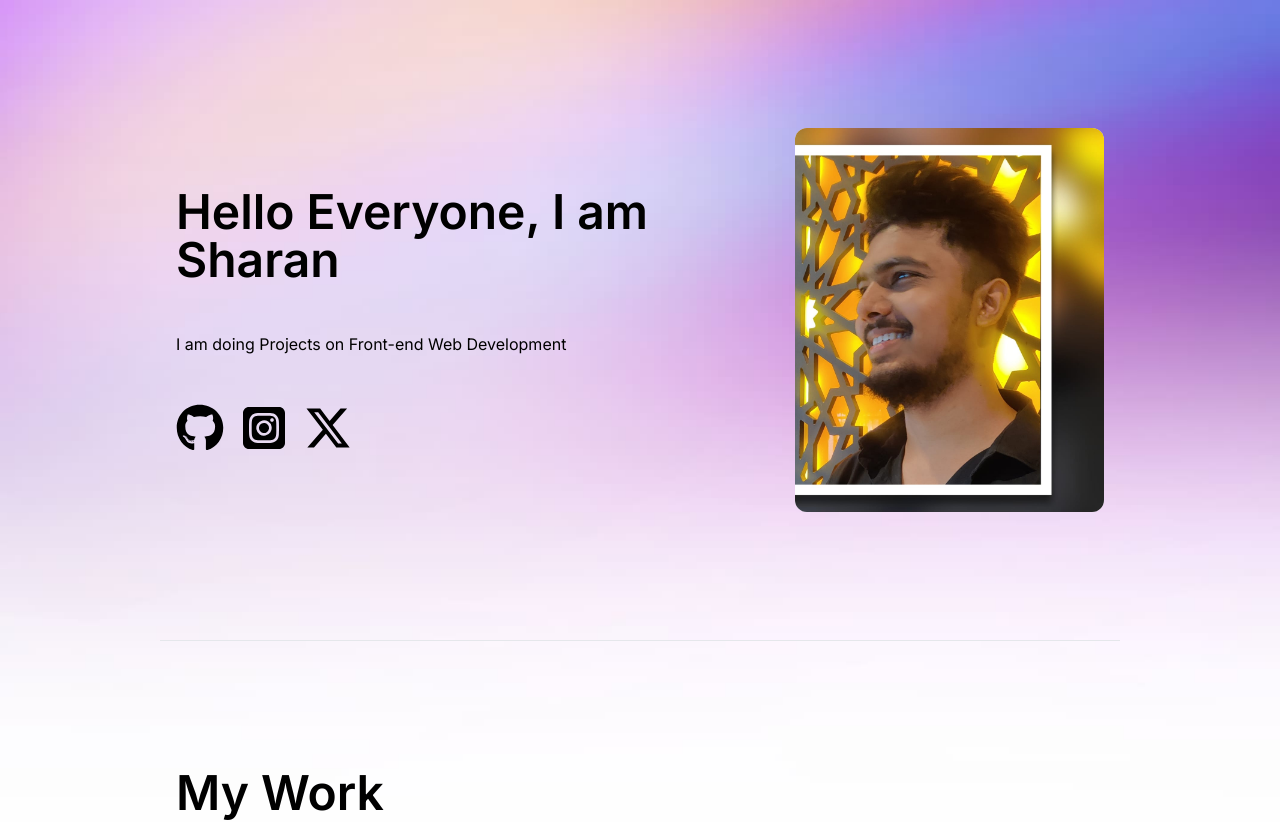
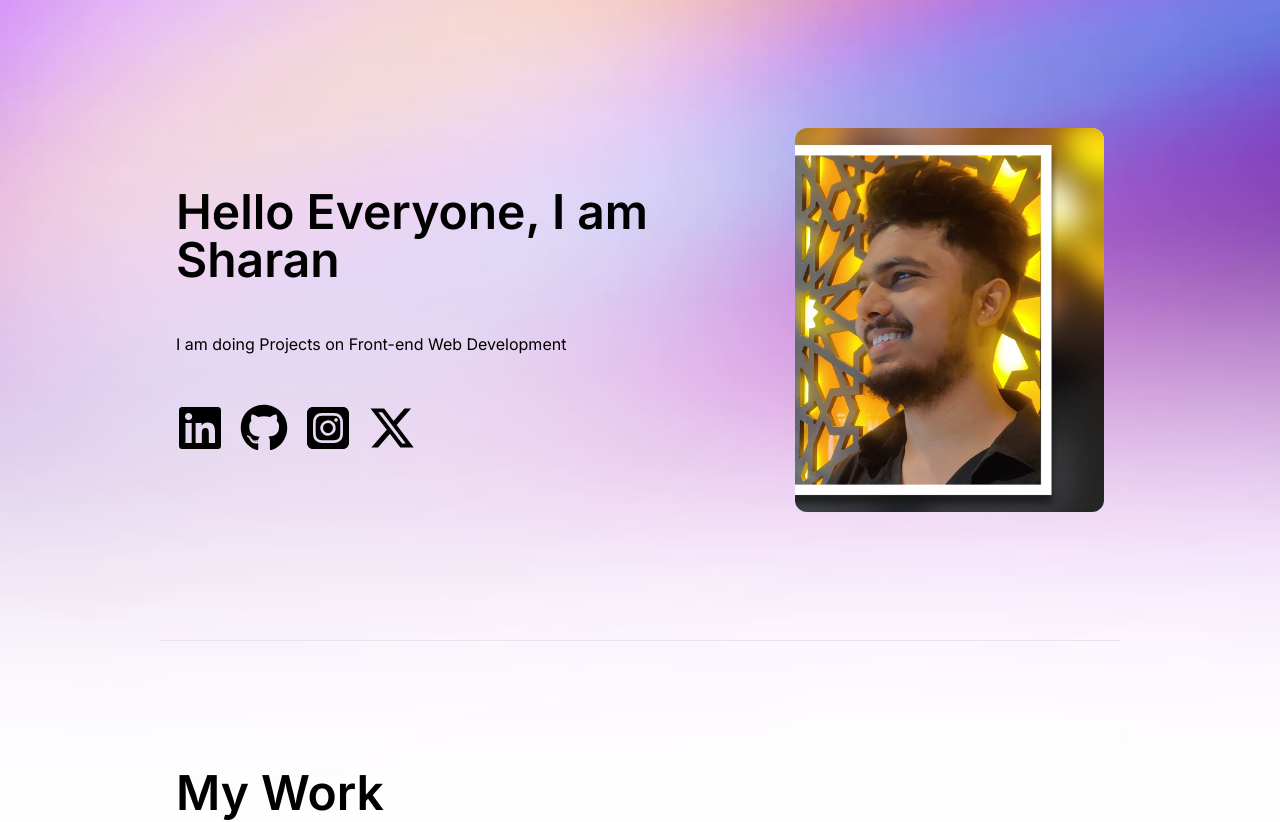
Before and after one commit to SharanKarchella/portfolio, a Next.js app: page / in a window 1280 px wide. Shown: the top 822 px of the page. Built offline with nearby package versions, Linux system fonts and the light colour scheme.

Commit message:
updated_links

```diff
--- a/src/app/components/main/Links.tsx
+++ b/src/app/components/main/Links.tsx
@@ -1,4 +1,5 @@
 import React from "react";
+import { FaLinkedin } from "react-icons/fa";
 import { FaGithub } from "react-icons/fa";
 import { FaSquareInstagram } from "react-icons/fa6";
 import { FaXTwitter } from "react-icons/fa6";
@@ -6,6 +7,10 @@ import { FaXTwitter } from "react-icons/fa6";
 function Links() {
   return (
     <div className="flex gap-4">
+
+      <a href="https://www.linkedin.com/in/sharan-karchella/recent-activity/all/">
+        <FaLinkedin size="48px" />
+      </a>
       <a href="https://github.com/SharanKarchella">
         <FaGithub size="48px" />
       </a>
```
